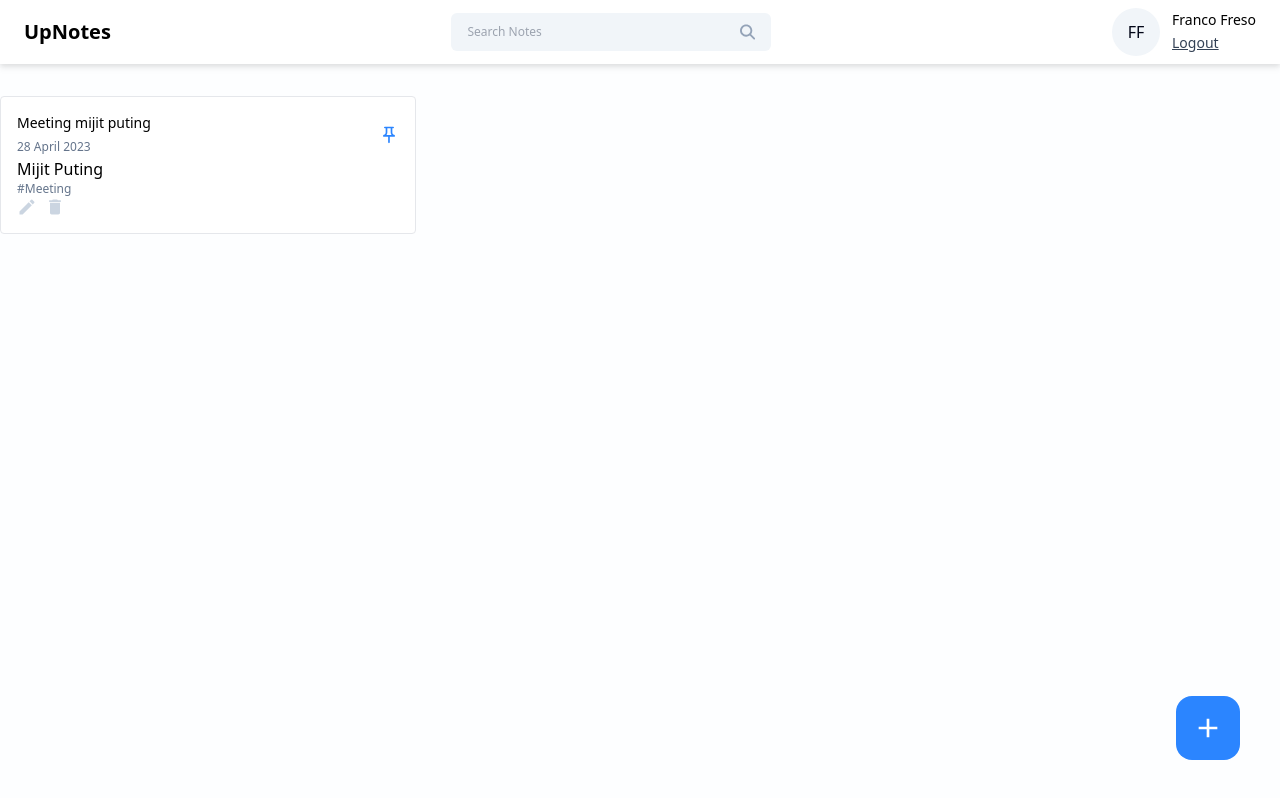
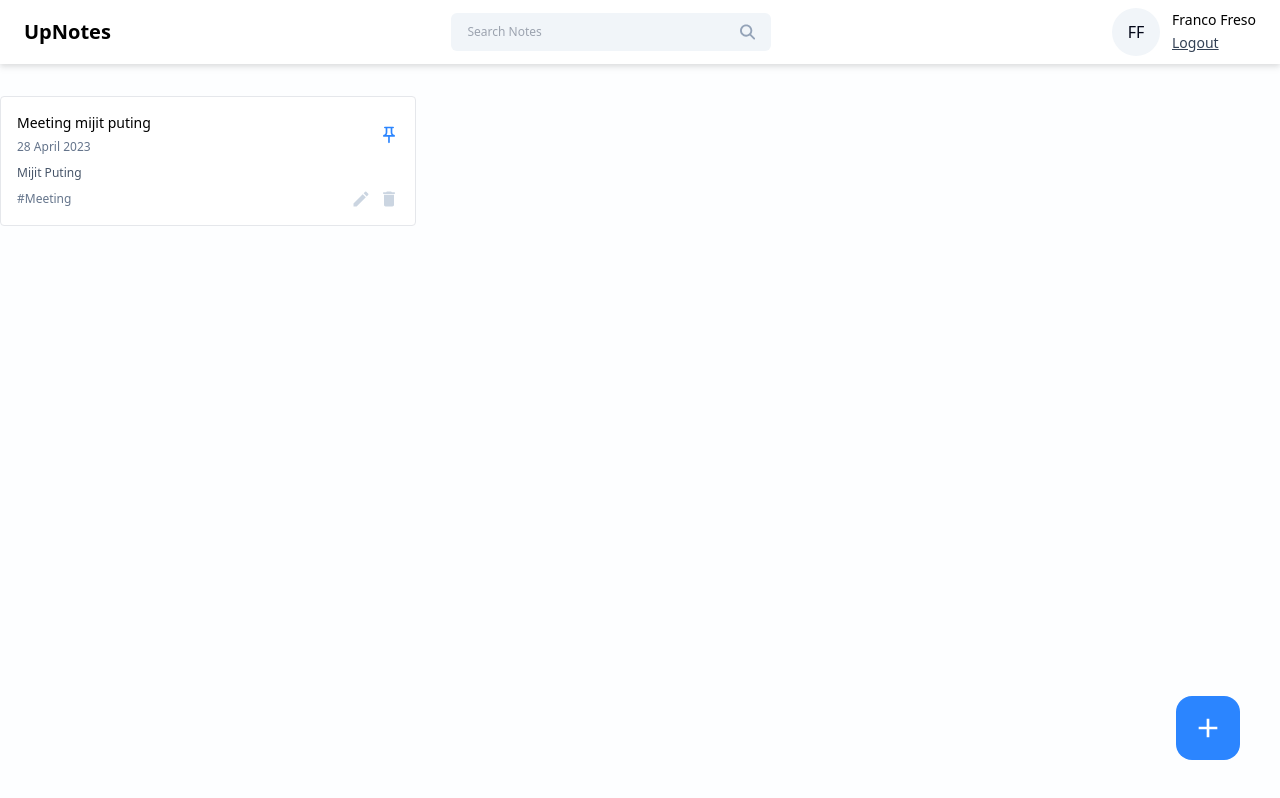
Before and after one commit to dotarsojat69/UpNotes, a React (Vite) app: page /dashboard in a window 1280 px wide. Built offline with nearby package versions, Linux system fonts and the light colour scheme; a web font is replaced by a local one.

Commit message:
feat: add style for text

```diff
--- a/src/components/NoteCard.jsx
+++ b/src/components/NoteCard.jsx
@@ -29,9 +29,9 @@ const NoteCard = ({
             />
         </div>
 
-        <p className=''>{content?.slice(0, 60)}</p>
+        <p className='text-xs text-slate-600 mt-2'>{content?.slice(0, 60)}</p>
 
-        <div className=''>
+        <div className='flex items-center justify-between mt-2'>
             <div className='text-xs text-slate-500'>{tags}</div>
 
             <div className='flex items-center gap-2'>
```
